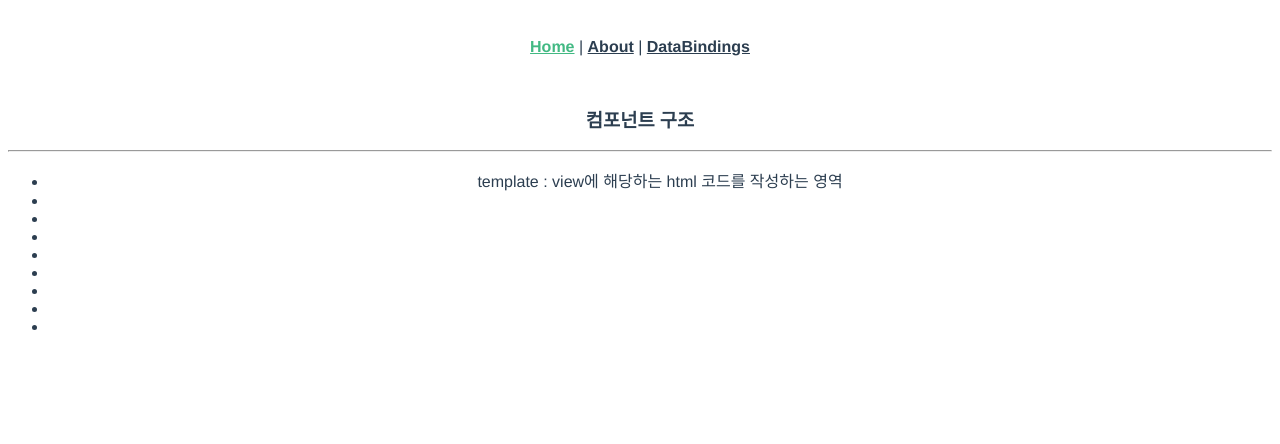
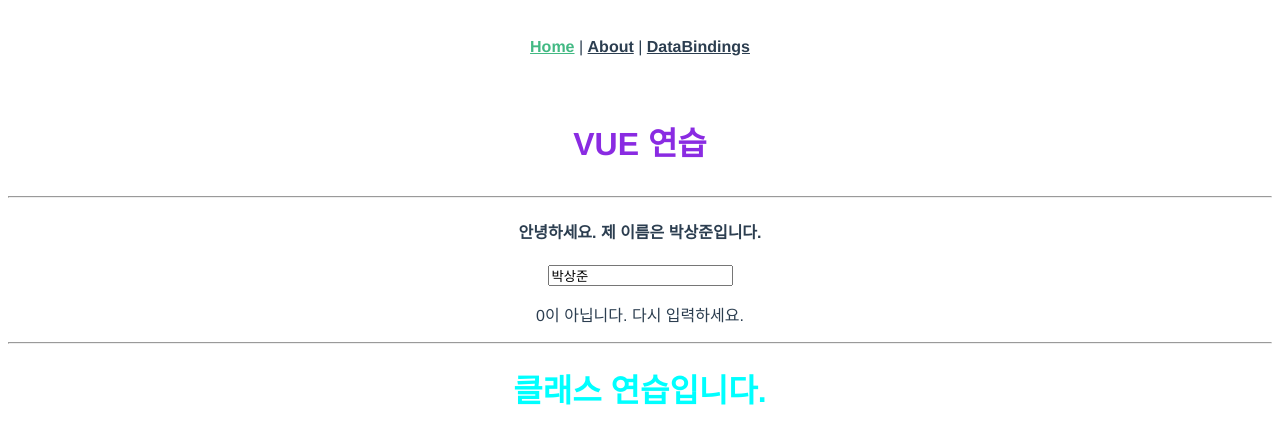
Before and after one commit to iteach12/vue_weekend, a Vue app: page / in a window 1280 px wide. Shown: the top 444 px of the page. Built offline with nearby package versions, Linux system fonts and the light colour scheme.

Commit message:
vue bind

```diff
--- a/src/views/HomeView.vue
+++ b/src/views/HomeView.vue
@@ -1,18 +1,15 @@
 <template>
   <div class="home">
-    <h3>컴포넌트 구조</h3>
+    <h3>VUE 연습</h3>
+    <hr>
+    <h4>안녕하세요. 제 이름은 {{myname}}입니다.</h4>
+    <input type="text" v-model="myname">
+    <p v-if="myname != 0"
+    >0이 아닙니다. 다시 입력하세요.</p>
+    <p v-else-if="myname == 0">0이 맞습니다.</p>
     <hr />
-    <ul>
-      <li>template : view에 해당하는 html 코드를 작성하는 영역</li>
-      <li></li>
-      <li></li>
-      <li></li>
-      <li></li>
-      <li></li>
-      <li></li>
-      <li></li>
-      <li></li>
-    </ul>
+    <h1 :class="{bigname:(myname != 0), smallname:(myname == 0)}">클래스 연습입니다.</h1>
+
   </div>
 </template>
 
@@ -21,5 +18,25 @@
 
 export default {
   name: 'HomeView',
+  data() {
+    return {
+      myname:'박상준',
+    }
+
+  },
 };
 </script>
+<style>
+h3{
+  font-size: xx-large;
+  color:blueviolet;
+}
+.bigname{
+  font-size: xx-large;
+  color: aqua;
+}
+.smallname{
+  font-size: smaller;
+  color: yellow;
+}
+</style>
```
